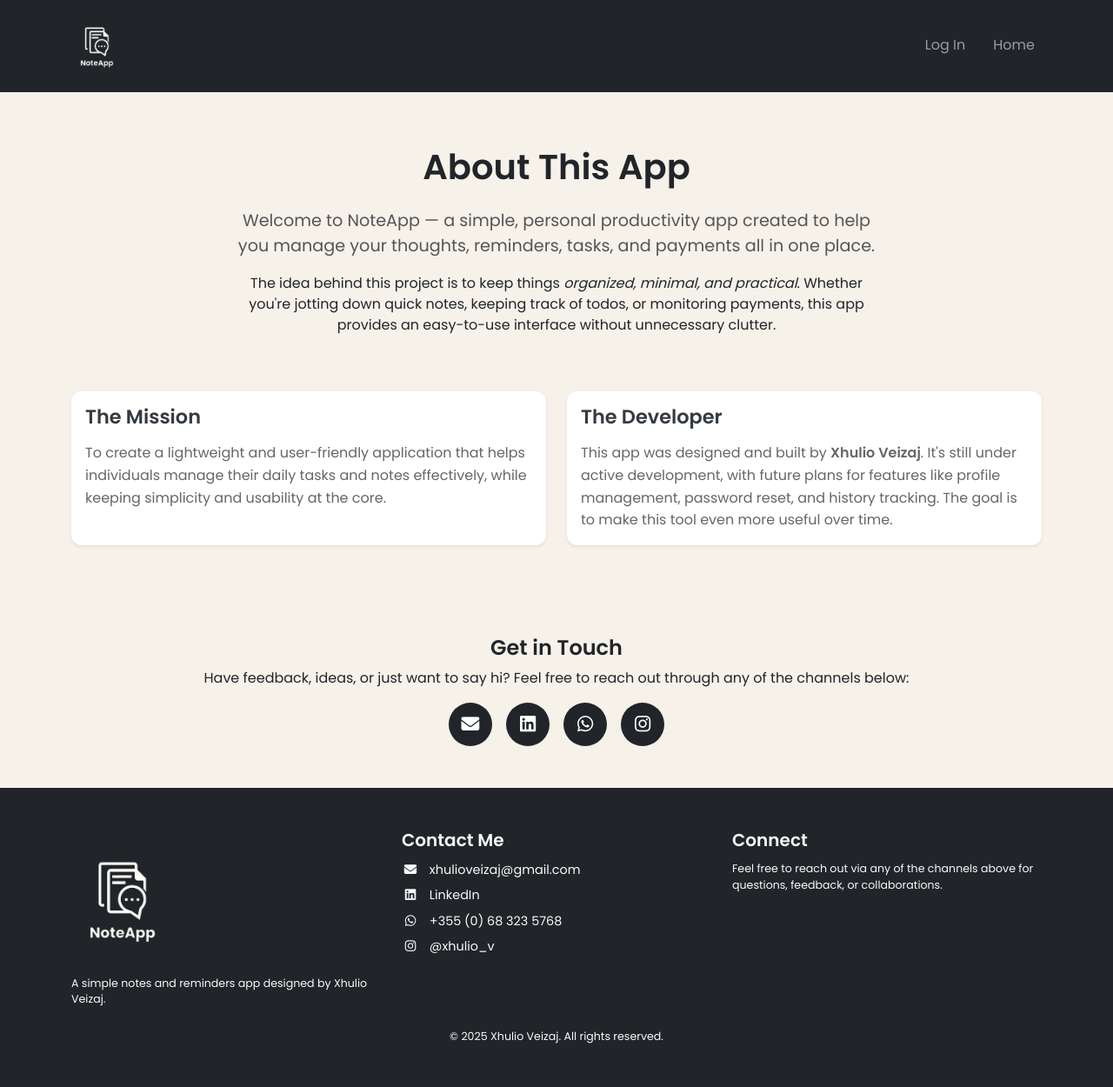
After one commit to Xhulio12/note-app, a Flask app: page /about in a window 1280 px wide. The commit adds this page. Shown: the whole page at 87% size. Run offline with Flask 3, Linux system fonts and the light colour scheme; parts of the project's set-up code (start-up, migrations or seed data) failed here and were passed over; some libraries are stand-ins or nearby versions.

Commit message:
Added about page and fixed todo name reseting bug when adding a new task

```diff
--- /dev/null
+++ b/website/static/css/about.css
@@ -0,0 +1,74 @@
+.about-container {
+    margin-top: 15vh;
+}
+
+
+.about-container h1,
+.about-container h3,
+.about-container h4 {
+    font-weight: 600;
+    color: #212529;
+}
+
+.about-container p.lead {
+    font-size: 1.2rem;
+    color: #555;
+}
+
+.about-container .card {
+    border: none;
+    border-radius: 12px;
+    transition: transform 0.2s ease, box-shadow 0.2s ease;
+}
+
+.about-container .card:hover {
+    transform: translateY(-4px);
+    box-shadow: 0 8px 20px rgba(0, 0, 0, 0.12);
+}
+
+.about-container .card-title {
+    font-size: 1.4rem;
+    margin-bottom: 1rem;
+    color: #343a40;
+}
+
+.about-container .card-text {
+    color: #666;
+    line-height: 1.6;
+}
+
+.about-container h4 {
+    margin-top: 2rem;
+    color: #212529;
+}
+
+.about-container .container {
+    max-width: 900px;
+}
+
+.about-container .social-icons {
+    display: flex;
+    justify-content: center;
+    gap: 1rem;
+    margin-top: 1rem;
+}
+
+.about-container .social-link {
+    display: flex;
+    align-items: center;
+    justify-content: center;
+    width: 50px;
+    height: 50px;
+    background-color: #212529;
+    color: #fff;
+    border-radius: 50%;
+    font-size: 1.3rem;
+    transition: all 0.3s ease;
+    text-decoration: none;
+}
+
+.about-container .social-link:hover {
+    background-color: #343a40;
+    transform: translateY(-3px);
+    color: #ffc107;
+}
--- /dev/null
+++ b/website/templates/about.html
@@ -0,0 +1,88 @@
+{% extends "base.html" %}
+
+{% block title %}About Us{% endblock %}
+
+{% block extra_styles %}
+    <link rel="stylesheet" href="static/css/about.css">
+{% endblock %}
+
+{% block navbar_links %}
+<li class="nav-item mx-auto">
+	<a href="{{ url_for('auth.login') }}" class="nav-link nav-under">Log In</a>
+</li>
+<li class="nav-item mx-auto">
+	<a href="{{ url_for('views.home') }}" class="nav-link nav-under">Home</a>
+</li>
+{% endblock %}
+
+{% block content %}
+<section class="about-container container py-5">
+    <div class="row justify-content-center">
+        <div class="col-lg-8 text-center">
+            <h1 class="mb-4">About This App</h1>
+            <p class="lead">
+                Welcome to <strong>NoteApp</strong> — a simple, personal productivity app created to help you
+                manage your thoughts, reminders, tasks, and payments all in one place.
+            </p>
+            <p>
+                The idea behind this project is to keep things <em>organized, minimal, and practical</em>.
+                Whether you're jotting down quick notes, keeping track of todos, or monitoring payments, this app
+                provides an easy-to-use interface without unnecessary clutter.
+            </p>
+        </div>
+    </div>
+
+    <div class="row mt-5">
+        <div class="col-md-6 mb-4">
+            <div class="card h-100 shadow-sm">
+                <div class="card-body">
+                    <h3 class="card-title">The Mission</h3>
+                    <p class="card-text">
+                        To create a lightweight and user-friendly application that helps individuals
+                        manage their daily tasks and notes effectively, while keeping simplicity and usability at the core.
+                    </p>
+                </div>
+            </div>
+        </div>
+
+        <div class="col-md-6 mb-4">
+            <div class="card h-100 shadow-sm">
+                <div class="card-body">
+                    <h3 class="card-title">The Developer</h3>
+                    <p class="card-text">
+                        This app was designed and built by <strong>Xhulio Veizaj</strong>.
+                        It's still under active development, with future plans for features like
+                        profile management, password reset, and history tracking.
+                        The goal is to make this tool even more useful over time.
+                    </p>
+                </div>
+            </div>
+        </div>
+    </div>
+
+    <div class="row mt-5 text-center" id="contact">
+        <div class="col">
+            <h4>Get in Touch</h4>
+            <p>
+                Have feedback, ideas, or just want to say hi?
+                Feel free to reach out through any of the channels below:
+            </p>
+            <div class="social-icons mt-3">
+                <a href="mailto:xhulioveizaj@gmail.com" class="social-link" target="_blank">
+                    <i class="fa-solid fa-envelope"></i>
+                </a>
+                <a href="https://www.linkedin.com/in/xhulio-veizaj-1721a91b5/" class="social-link" target="_blank">
+                    <i class="fa-brands fa-linkedin"></i>
+                </a>
+                <a href="https://wa.me/355683235768" class="social-link" target="_blank">
+                    <i class="fa-brands fa-whatsapp"></i>
+                </a>
+                <a href="https://www.instagram.com/xhulio.v/" class="social-link" target="_blank">
+                    <i class="fa-brands fa-instagram"></i>
+                </a>
+            </div>
+        </div>
+    </div>
+
+</section>
+{% endblock %}
--- a/website/templates/login.html
+++ b/website/templates/login.html
@@ -13,10 +13,10 @@
 
 {% block navbar_links %}
 <li class="nav-item mx-auto">
-	<a href="{{ url_for('views.home') }}" class="nav-link nav-under">About Us</a>
+	<a href="{{ url_for('views.about') }}" class="nav-link nav-under">About Us</a>
 </li>
 <li class="nav-item mx-auto">
-	<a href="{{ url_for('views.home') }}#contact" class="nav-link nav-under">Get in Touch</a>
+	<a href="{{ url_for('views.about') }}#contact" class="nav-link nav-under">Get in Touch</a>
 </li>
 {% endblock %}
 
--- a/website/views.py
+++ b/website/views.py
@@ -442,8 +442,12 @@ def add_task(todo_id):
         return jsonify({
             'success': True,
             'message': 'Task added successfully',
-            'task_id': new_task.id,
-            'position': new_task.position
+            'task': {
+                'id': new_task.id,
+                'text_content': new_task.text_content,
+                'status': new_task.status,
+                'position': new_task.position
+            }
         })
 
     except Exception as e:
@@ -514,8 +518,11 @@ def delete_note(note_id):
     return redirect(url_for("views.notes"))
 
 
-
 @views.route('/profile')
 @login_required
 def profile():
     pass
+
+@views.route('/about')
+def about():
+    return render_template('about.html', user=current_user)
```
Also changed, not shown: website/static/js/edit_todo.js (+32 -1 lines).
